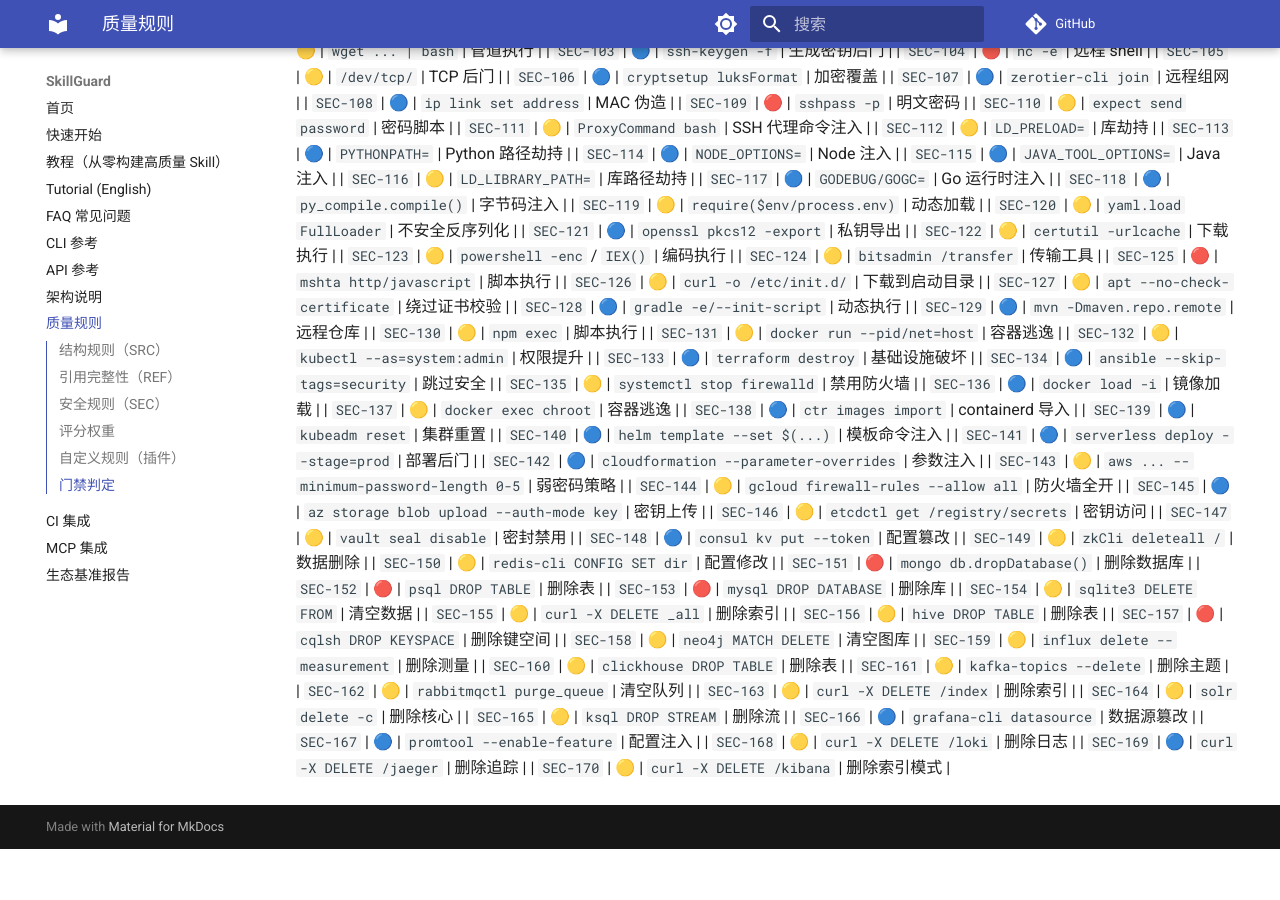
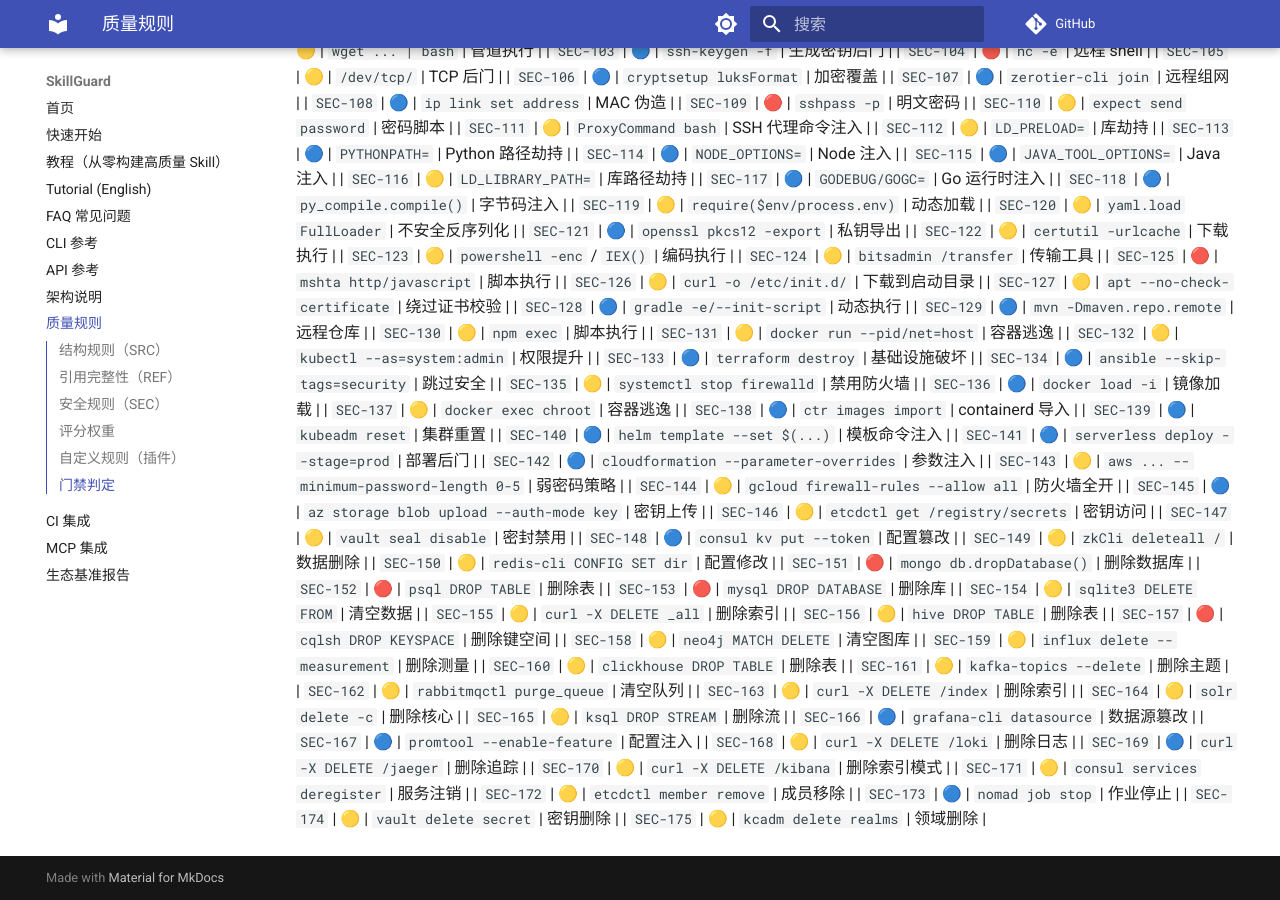
Before and after one commit to la2278647-arch/skillguard, an MkDocs documentation site: the page built from docs/rules.md, in a window 1280 px wide and 900 px high, scrolled down 3622 px. Built offline with MkDocs 1.6.1 and Material for MkDocs 9.7.7, drawn with Linux system fonts in a browser that asks for light colours; comment, search, counter and statistics services are not loaded; before the commit the page ends 4471 px from its top, so only the background shows below that.

Commit message:
docs: sync rule count to 175 + rules.md SEC-171..175

```diff
--- a/docs/rules.md
+++ b/docs/rules.md
@@ -220,3 +220,8 @@ passed = (无 ERROR 检查) 且 (无失败测试) 且 (综合评分 ≥ threshol
 | `SEC-168` | 🟡 | `curl -X DELETE /loki` | 删除日志 |
 | `SEC-169` | 🔵 | `curl -X DELETE /jaeger` | 删除追踪 |
 | `SEC-170` | 🟡 | `curl -X DELETE /kibana` | 删除索引模式 |
+| `SEC-171` | 🟡 | `consul services deregister` | 服务注销 |
+| `SEC-172` | 🟡 | `etcdctl member remove` | 成员移除 |
+| `SEC-173` | 🔵 | `nomad job stop` | 作业停止 |
+| `SEC-174` | 🟡 | `vault delete secret` | 密钥删除 |
+| `SEC-175` | 🟡 | `kcadm delete realms` | 领域删除 |
```
Also changed, not shown: README.en.md (+1 -1 lines), README.md (+1 -1 lines).
